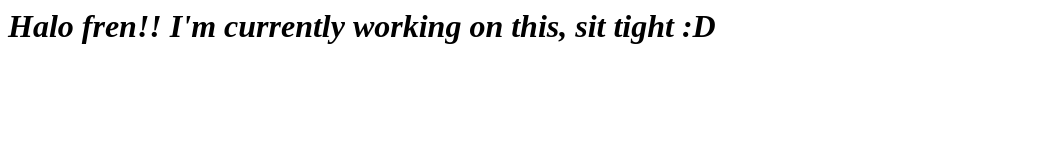
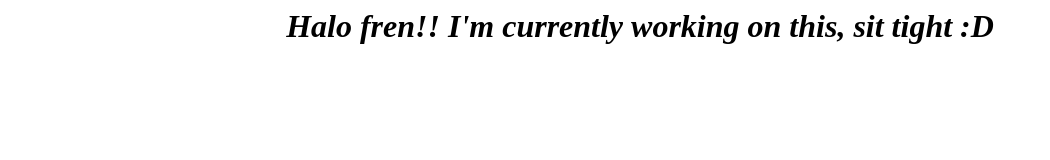
Before and after one commit to john0xc/john0xc.github.io, a plain HTML site: page index.html in a window 1280 px wide. Shown: the whole page, without its empty margins (0-1050 px from the left). Drawn offline with Linux system fonts and the light colour scheme.

Commit message:
Update index.html

```diff
--- a/index.html
+++ b/index.html
@@ -1,6 +1,6 @@
 <html>
     <head>
-        <h1 style="font-style: italic;"><b>Halo fren!! I'm currently working on this, sit tight :D</b> </h1>
+        <h1 style="font-style: italic; text-align: center;"><b>Halo fren!! I'm currently working on this, sit tight :D</b> </h1>
     </head>
     <body>
 
```
